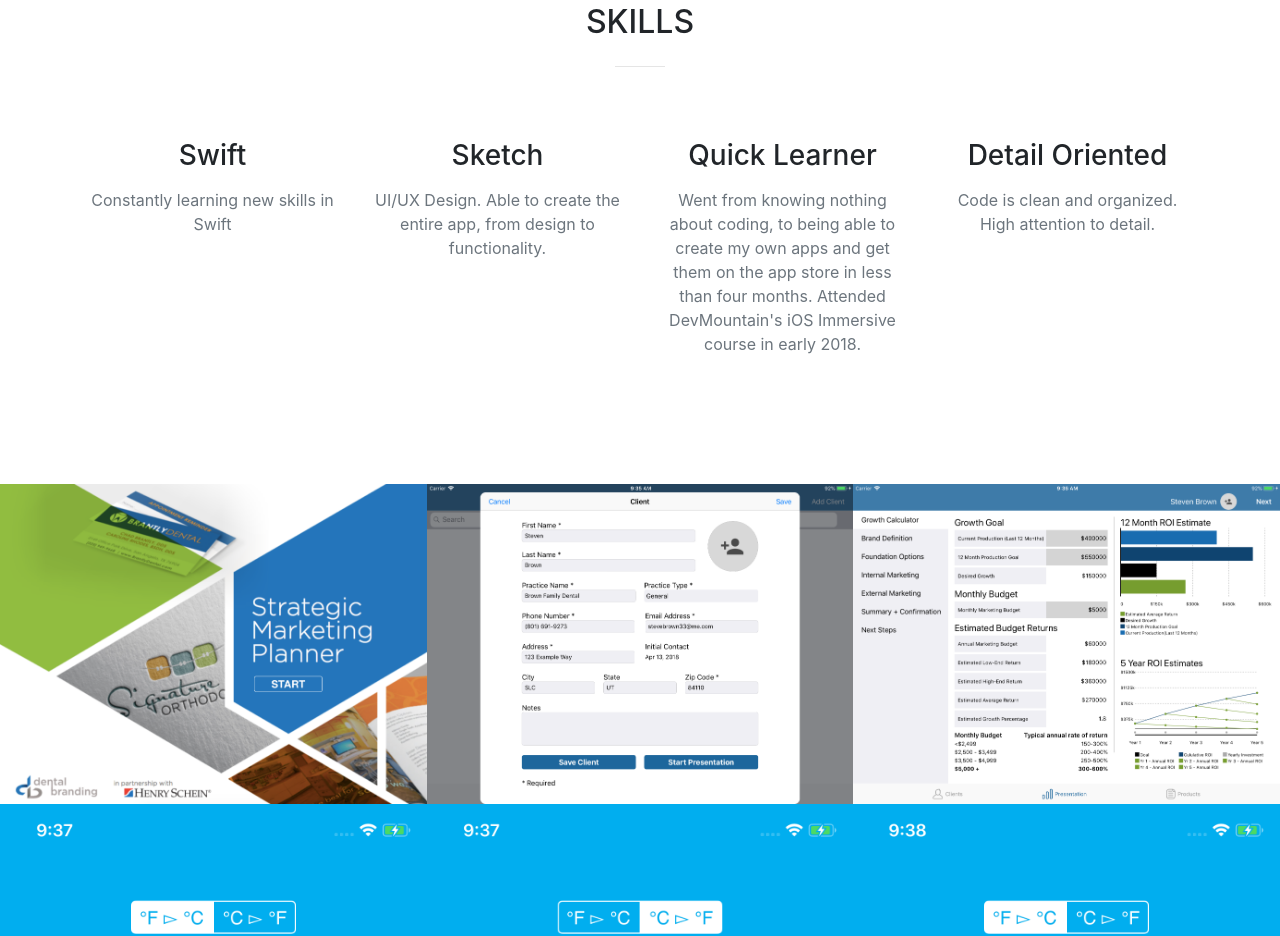
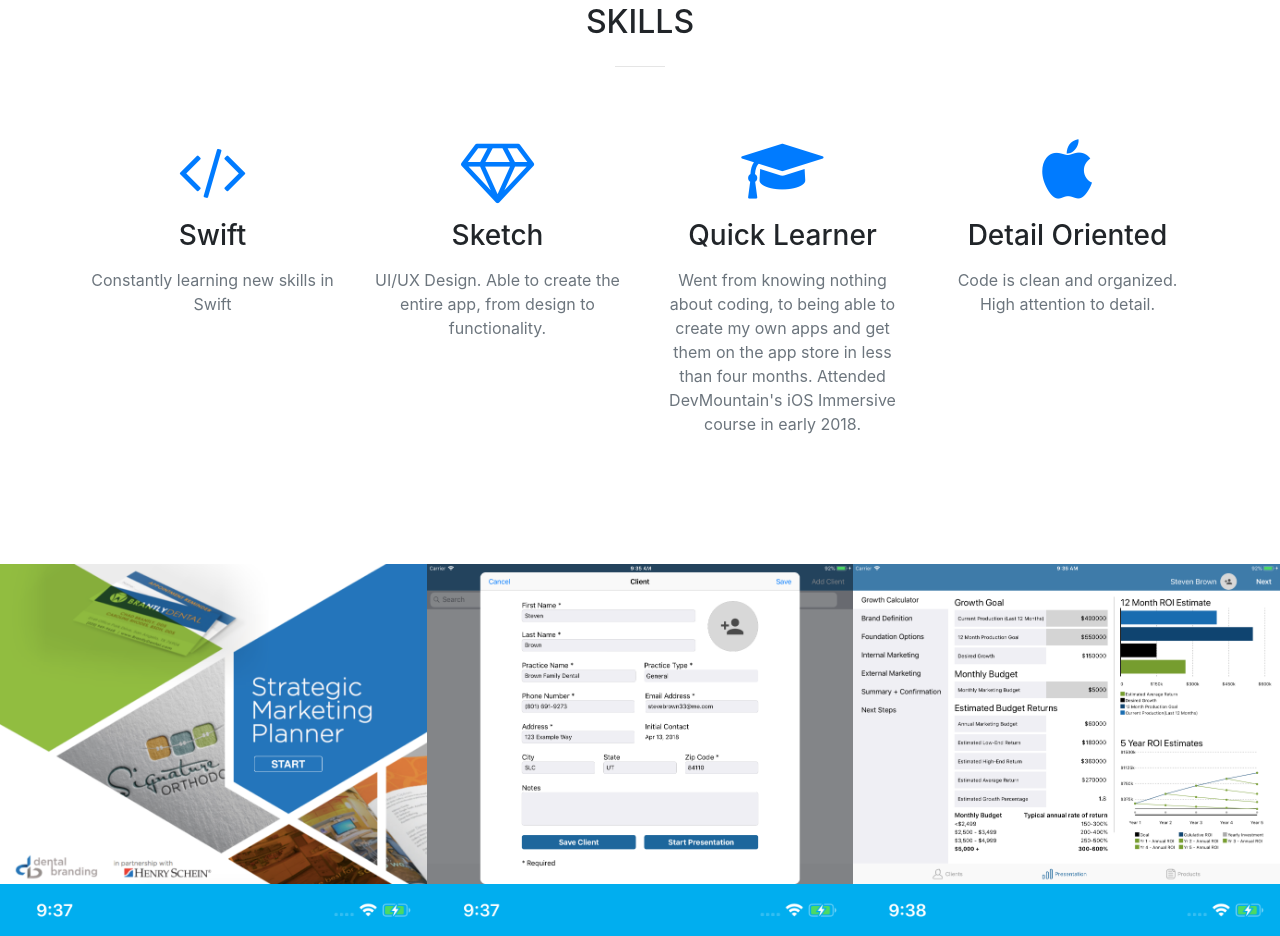
Before and after one commit to stevenbrown33/stevenbrown33.github.io, a website with bundled scripts: page index.html in a window 1280 px wide. Shown: the part 1364-2300 px from the top of the page. Built offline with nearby package versions, Linux system fonts and the light colour scheme.

Commit message:
updated font awesome

```diff
--- a/index.html
+++ b/index.html
@@ -97,28 +97,28 @@
         <div class="row">
           <div class="col-lg-3 col-md-6 text-center">
             <div class="service-box mt-5 mx-auto">
-<!--              <i class="fa fa-4x fa-paper-plane text-primary mb-3 sr-icons"></i>-->
+              <i class="fa fa-4x fa-code text-primary mb-3 sr-icons"></i>
               <h3 class="mb-3">Swift</h3>
               <p class="text-muted mb-0">Constantly learning new skills in Swift</p>
             </div>
           </div>
           <div class="col-lg-3 col-md-6 text-center">
             <div class="service-box mt-5 mx-auto">
-<!--              <i class="fa fa-4x fa-diamond text-primary mb-3 sr-icons"></i>-->
+              <i class="fa fa-4x fa-diamond text-primary mb-3 sr-icons"></i>
               <h3 class="mb-3">Sketch</h3>
               <p class="text-muted mb-0">UI/UX Design. Able to create the entire app, from design to functionality.</p>
             </div>
           </div>
           <div class="col-lg-3 col-md-6 text-center">
             <div class="service-box mt-5 mx-auto">
-<!--              <i class="fa fa-4x fa-newspaper-o text-primary mb-3 sr-icons"></i>-->
+              <i class="fa fa-4x fa-graduation-cap text-primary mb-3 sr-icons"></i>
               <h3 class="mb-3">Quick Learner</h3>
               <p class="text-muted mb-0">Went from knowing nothing about coding, to being able to create my own apps and get them on the app store in less than four months. Attended DevMountain's iOS Immersive course in early 2018.</p>
             </div>
           </div>
           <div class="col-lg-3 col-md-6 text-center">
             <div class="service-box mt-5 mx-auto">
-<!--              <i class="fa fa-4x fa-heart text-primary mb-3 sr-icons"></i>-->
+              <i class="fa fa-4x fa-apple text-primary mb-3 sr-icons"></i>
               <h3 class="mb-3">Detail Oriented</h3>
               <p class="text-muted mb-0">Code is clean and organized. High attention to detail.</p>
             </div>
```
